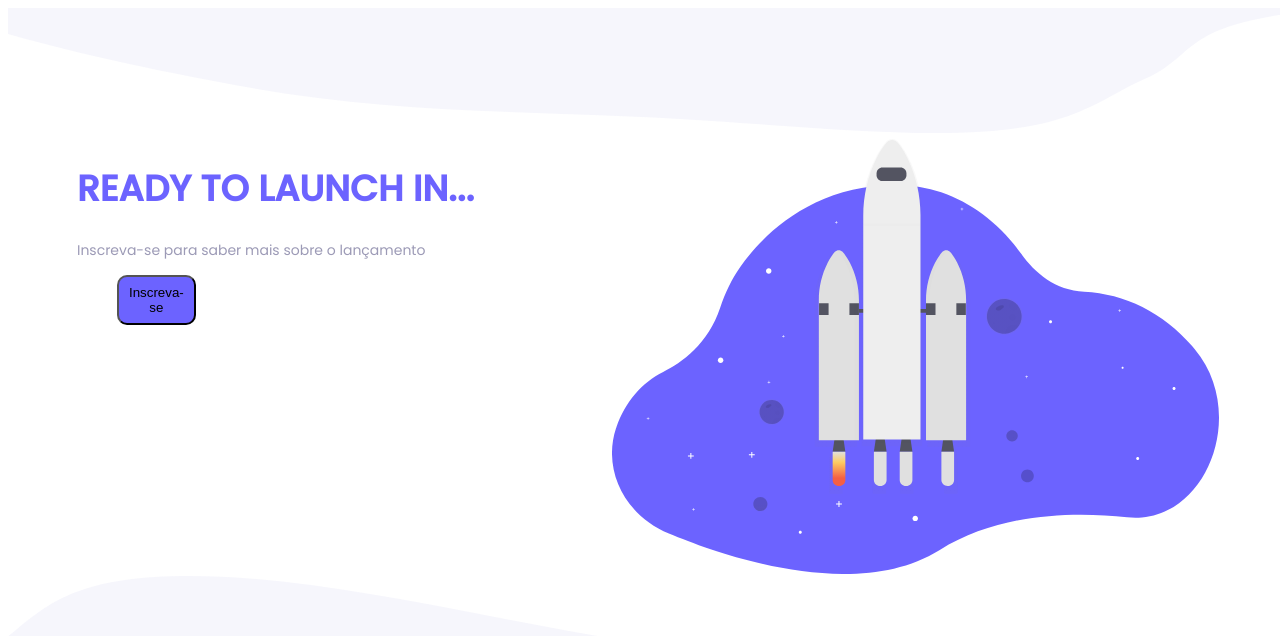
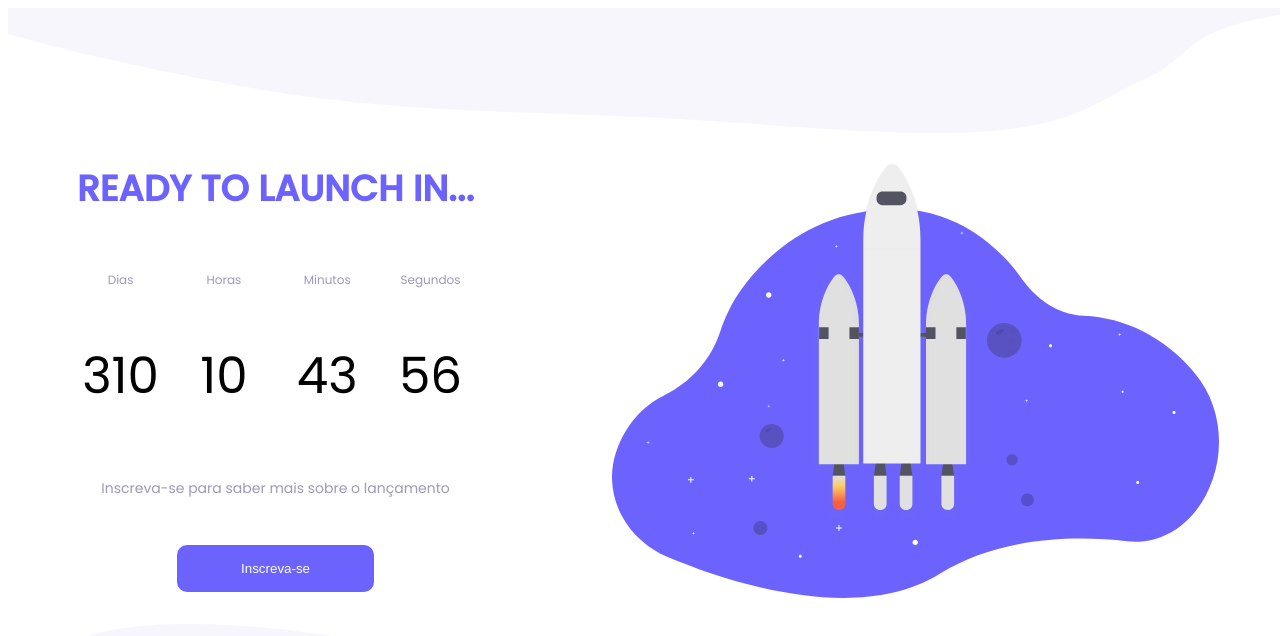
Before and after one commit to PaolaAp9/Countdown, a plain HTML site: page index.html in a window 1280 px wide. Drawn offline with Linux system fonts and the light colour scheme.

Commit message:
Código finalizado

```diff
--- a/index.html
+++ b/index.html
@@ -8,6 +8,7 @@
     <link href="style.css" rel="stylesheet" type="text/css" />
     <link href="https://fonts.googleapis.com/css2?family=Poppins:ital,wght@0,400;0,500;1,300&display=swap"
         rel="stylesheet">
+
 </head>
 
 <body>
@@ -15,10 +16,33 @@
 
     <div class="conjunto">
         <div class="componentes">
-            <h1>READY TO LAUNCH IN... </h1>
-            <p>Inscreva-se para saber mais sobre o lançamento</p>
+            <h1 class="juntos">READY TO LAUNCH IN... </h1>
           <div>
-             <button class="texto btn btn-primary" type="submit">Inscreva-se</button>
+            <div class="time">
+              <div class="time-item">
+                <p class="time-item-texto">Dias</p>
+                <p class="time-item-numero" id="days">00</p>
+            </div>
+               <div class="time-item">
+                <p class="time-item-texto">Horas</p>
+                <p class="time-item-numero" id="hours">00</p>
+            </div>
+               <div class="time-item">
+                <p class="time-item-texto">Minutos</p>
+                <p class="time-item-numero" id="minutes">00</p>
+            </div>
+              <div class="time-item">
+                <p class="time-item-texto">Segundos</p>
+                <p class="time-item-numero" id="seconds">00</p>
+            </div>
+            </div>
+            <div class="juntos">
+              <p>Inscreva-se para saber mais sobre o lançamento</p>
+            </div>
+            <div class="juntos">
+             <button class="botao" type="submit">Inscreva-se</button>
+            </div>
+
           </div>
         </div>
       <div>
@@ -36,7 +60,7 @@
 
 
 
-    <script src="script.js"></script>
+  <script src="script.js" ></script>
 
     <!--
   This script places a badge on your repl's full-browser view back to your repl's cover
--- a/script.js
+++ b/script.js
@@ -0,0 +1,26 @@
+const daysText = document.querySelector('#days')
+const hoursText = document.querySelector('#hours')
+const minutesText = document.querySelector('#minutes')
+const secondsText = document.querySelector('#seconds')
+
+const newYearsDate = new Date('07 Dec 2023')
+
+setInterval (() => {
+  const currentDate = new Date()
+  const totalSeconds = (newYearsDate - currentDate) / 1000
+
+  const days = Math.floor((totalSeconds / 3600) / 24)
+  const hours = Math.floor((totalSeconds / 3600) % 24)
+  const minutes = Math.floor((totalSeconds / 60) % 60)
+  const seconds = Math.floor(totalSeconds % 60)
+
+  daysText.innerText = addPadStart(days)
+  hoursText.innerText = addPadStart(hours)
+  minutesText.innerText = addPadStart(minutes)
+  secondsText.innerText = addPadStart(seconds)
+
+},1000)
+
+function addPadStart(value){
+  return value < 10 ? `0${value}` : value
+}
--- a/style.css
+++ b/style.css
@@ -44,3 +44,45 @@ p1 {
   justify-content: space-around;
   flex-wrap: wrap;
 }
+.time {
+  width: 100%;
+  display: grid;
+  grid-template-columns: repeat(4,1fr);
+  gap: 1rem;
+}
+.time-item {
+  margin-top: 1.18rem;
+  text-align: center;
+}
+.time-item-texto{
+  font-size: 12px;
+  font-weight: 300;
+
+}
+.time-item-numero {
+  font-size:50px;
+  font-weight: 400;
+  color: #000000;
+}
+.botao {
+  margin-top: 2rem;
+  border: 2px;
+  border-radius: 10px;
+  padding: 1rem 4rem;
+  background:#6C63FF;
+  color: #FFFFFF;
+  font-weight: 500;
+  letter-spacing: 0.1 rem;
+  cursor: pointer;
+  transition: all 0.2s ;
+  margin-bottom: 2rem;
+}
+.botao:hover  {
+  border: 2px;
+  color: #6C83F9;
+  background: transparent;
+}
+.juntos {
+  justify-content: center;
+  display:flex;
+}
```
